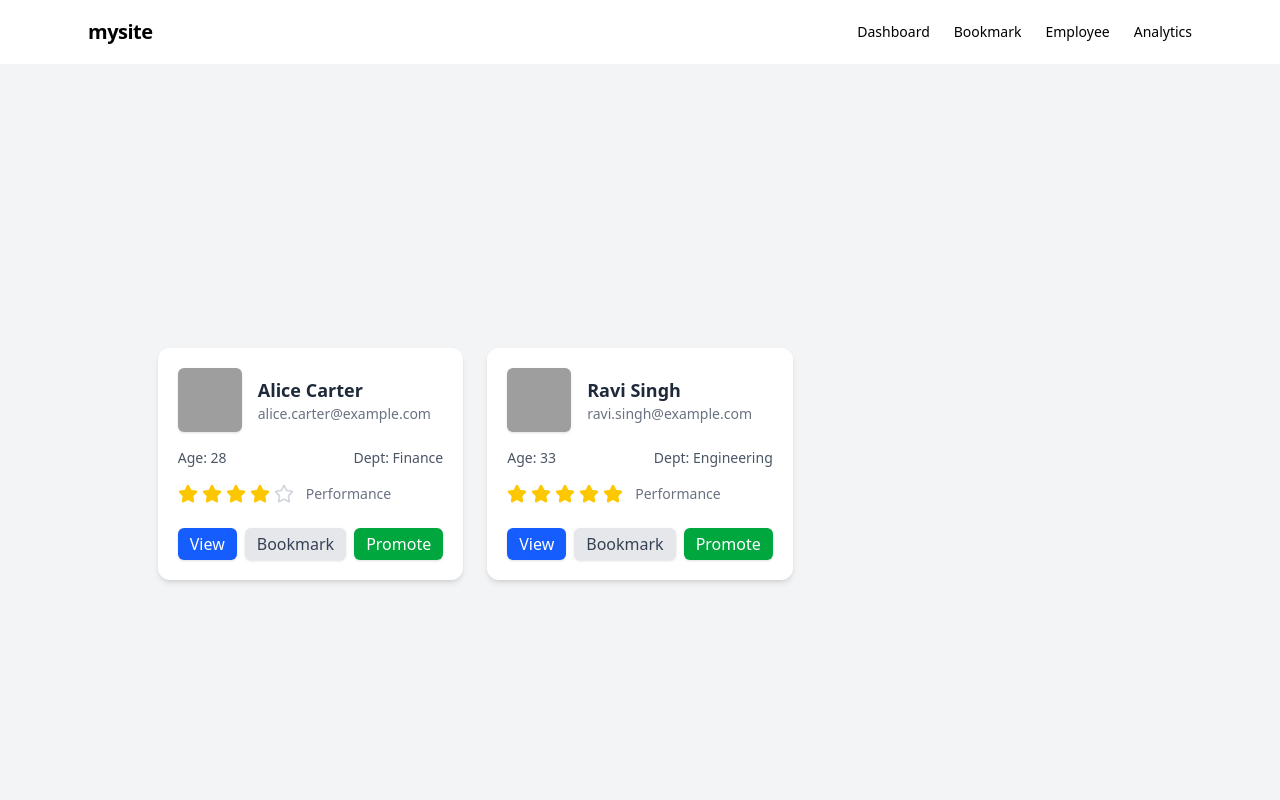
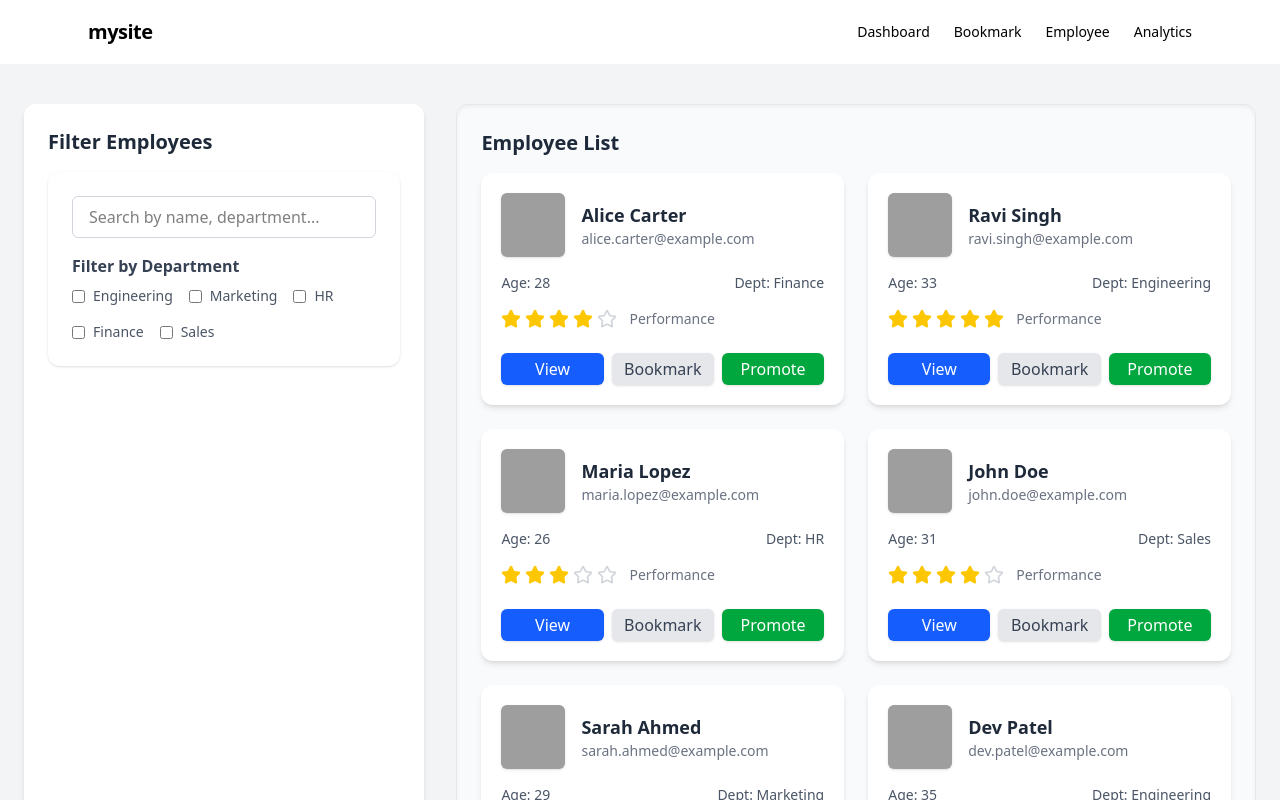
Before and after one commit to SaubhagyaSingh/hr-dashboard, a Next.js app: page /home in a window 1280 px wide. Shown: the top 800 px of the page. Built offline with nearby package versions, Linux system fonts and the light colour scheme; grey boxes are pictures that could not be loaded.

Commit message:
filtersection added

```diff
--- a/src/app/home/page.tsx
+++ b/src/app/home/page.tsx
@@ -1,8 +1,9 @@
 "use client";
 
 import Navbar from "@/components/Navbar";
-import Link from "next/link";
 import EmpCard from "@/components/EmpCard";
+import FilterSection from "@/components/FilterSection";
+import { useState } from "react";
 
 const employees = [
   {
@@ -21,16 +22,87 @@ const employees = [
     rating: 5,
     avatar: "https://randomuser.me/api/portraits/men/76.jpg",
   },
+  {
+    name: "Maria Lopez",
+    email: "maria.lopez@example.com",
+    age: 26,
+    department: "HR",
+    rating: 3,
+    avatar: "https://randomuser.me/api/portraits/women/55.jpg",
+  },
+  {
+    name: "John Doe",
+    email: "john.doe@example.com",
+    age: 31,
+    department: "Sales",
+    rating: 4,
+    avatar: "https://randomuser.me/api/portraits/men/65.jpg",
+  },
+  {
+    name: "Sarah Ahmed",
+    email: "sarah.ahmed@example.com",
+    age: 29,
+    department: "Marketing",
+    rating: 2,
+    avatar: "https://randomuser.me/api/portraits/women/62.jpg",
+  },
+  {
+    name: "Dev Patel",
+    email: "dev.patel@example.com",
+    age: 35,
+    department: "Engineering",
+    rating: 5,
+    avatar: "https://randomuser.me/api/portraits/men/52.jpg",
+  },
 ];
+
+const departments = ["Engineering", "Marketing", "HR", "Finance", "Sales"];
+
 export default function Home() {
+  const [query, setQuery] = useState("");
+  const [filters, setFilters] = useState<string[]>([]);
+
+  const filteredEmployees = employees.filter((emp) => {
+    const matchesSearch =
+      emp.name.toLowerCase().includes(query.toLowerCase()) ||
+      emp.email.toLowerCase().includes(query.toLowerCase()) ||
+      emp.department.toLowerCase().includes(query.toLowerCase());
+
+    const matchesDepartment =
+      filters.length === 0 || filters.includes(emp.department);
+
+    return matchesSearch && matchesDepartment;
+  });
+
   return (
     <div>
-        <Navbar/>
-    <div className="min-h-screen bg-gray-100 flex flex-col items-center justify-center px-4 py-24">
-    <div className="grid grid-cols-1 sm:grid-cols-2 lg:grid-cols-3 gap-6 justify-items-center">
-        {employees.map((emp, idx) => (
+      <Navbar />
+
+      <div className="min-h-screen bg-gray-100 px-6 py-10">
+        <div className="max-w-7xl mx-auto flex flex-col md:flex-row gap-8">
+          {/* Filter Area */}
+          <div className="w-full md:w-1/3 bg-white rounded-xl shadow-md p-6">
+            <h2 className="text-xl font-semibold mb-4 text-gray-800">Filter Employees</h2>
+            <FilterSection
+              departments={departments}
+              onSearch={(val) => setQuery(val)}
+              onFilterChange={(selected) => setFilters(selected)}
+            />
+          </div>
+
+          {/* Employee Card Area */}
+          <div className="w-full md:w-2/3 bg-slate-50 rounded-xl shadow-inner p-6 border border-gray-200">
+            <h2 className="text-xl font-semibold mb-4 text-gray-800">Employee List</h2>
+            <div className="grid grid-cols-1 sm:grid-cols-2 lg:grid-cols-2 gap-6">
+              {filteredEmployees.length > 0 ? (
+                filteredEmployees.map((emp, idx) => (
                   <EmpCard key={idx} {...emp} />
-        ))}
+                ))
+              ) : (
+                <p className="text-gray-500">No employees match your filters.</p>
+              )}
+            </div>
+          </div>
         </div>
       </div>
     </div>
--- /dev/null
+++ b/src/components/FilterSection.tsx
@@ -0,0 +1,68 @@
+"use client";
+
+import { useState } from "react";
+
+type FilterSectionProps = {
+  departments: string[];
+  onSearch: (query: string) => void;
+  onFilterChange: (selected: string[]) => void;
+};
+
+export default function FilterSection({
+  departments,
+  onSearch,
+  onFilterChange,
+}: FilterSectionProps) {
+  const [searchQuery, setSearchQuery] = useState("");
+  const [selectedFilters, setSelectedFilters] = useState<string[]>([]);
+
+  const handleSearchChange = (e: React.ChangeEvent<HTMLInputElement>) => {
+    const value = e.target.value;
+    setSearchQuery(value);
+    onSearch(value);
+  };
+
+  const handleCheckboxChange = (dept: string) => {
+    let updated: string[];
+    if (selectedFilters.includes(dept)) {
+      updated = selectedFilters.filter((d) => d !== dept);
+    } else {
+      updated = [...selectedFilters, dept];
+    }
+    setSelectedFilters(updated);
+    onFilterChange(updated);
+  };
+
+  return (
+    <div className="bg-white rounded-xl shadow p-6 w-full max-w-3xl mx-auto mb-6">
+      {/* Search Bar */}
+      <div className="mb-4">
+        <input
+          type="text"
+          placeholder="Search by name, department..."
+          value={searchQuery}
+          onChange={handleSearchChange}
+          className="w-full px-4 py-2 border border-gray-300 rounded-md focus:outline-none focus:ring-2 focus:ring-blue-500"
+        />
+      </div>
+
+      {/* Filters */}
+      <div>
+        <h3 className="text-md font-semibold text-gray-700 mb-2">Filter by Department</h3>
+        <div className="flex flex-wrap gap-4">
+          {departments.map((dept) => (
+            <label key={dept} className="flex items-center gap-2 text-sm text-gray-600">
+              <input
+                type="checkbox"
+                checked={selectedFilters.includes(dept)}
+                onChange={() => handleCheckboxChange(dept)}
+                className="accent-blue-600"
+              />
+              {dept}
+            </label>
+          ))}
+        </div>
+      </div>
+    </div>
+  );
+}
```
Lines whose indentation alone changed are shown as unchanged.
